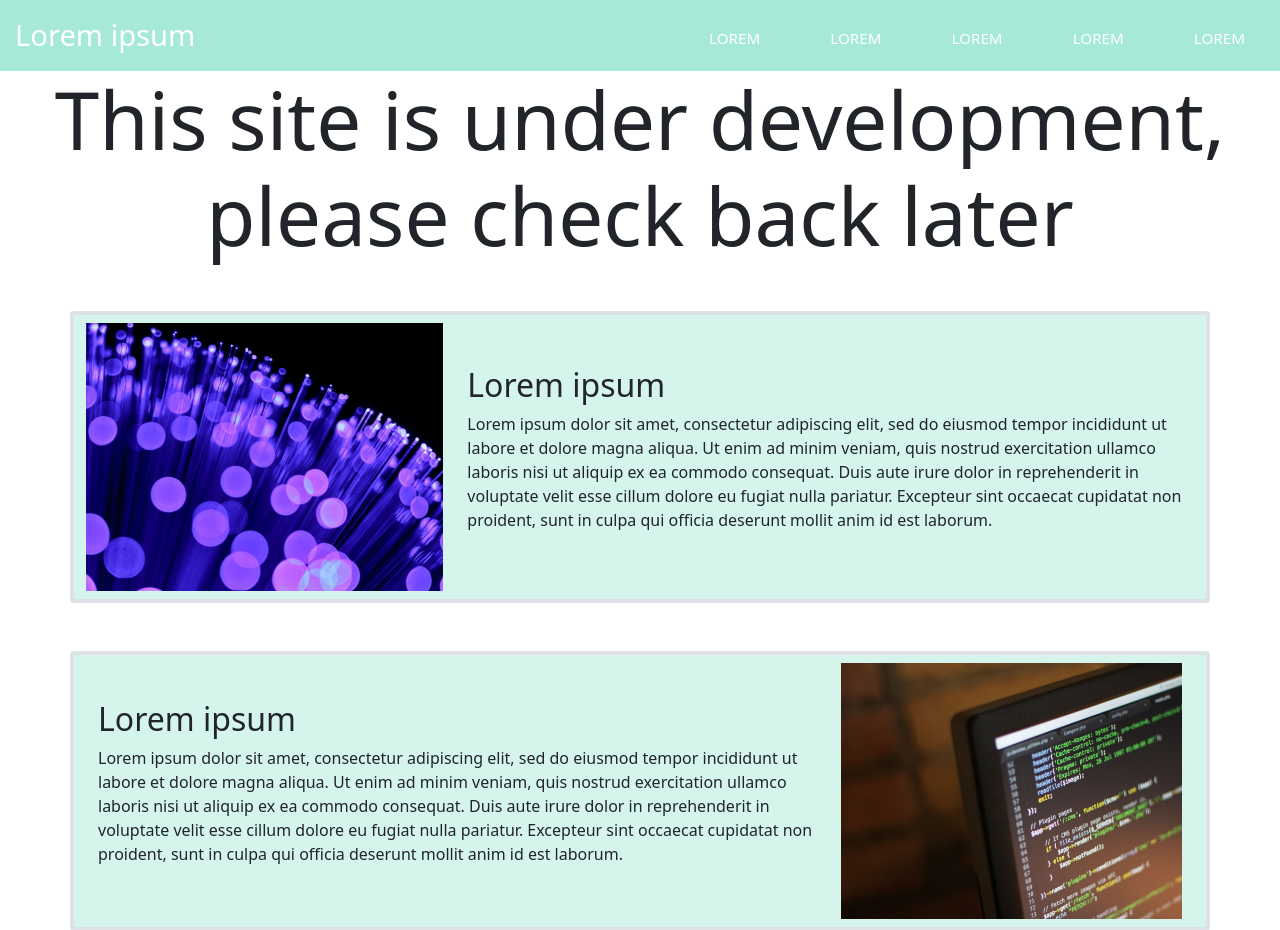
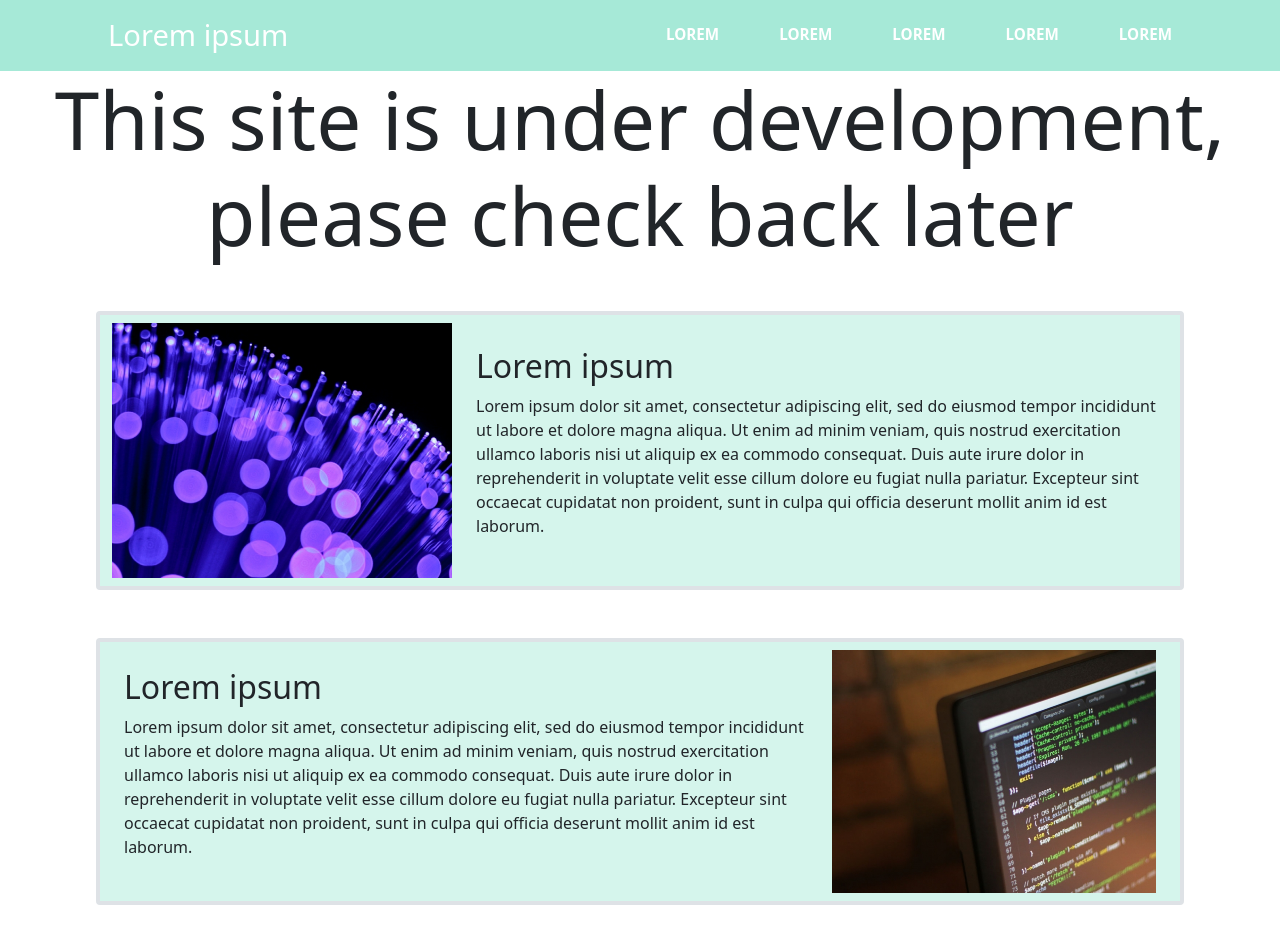
Before and after one commit to fionamellink/fionamellink.github.io, a plain HTML site: page index.html in a window 1280 px wide. Shown: the top 930 px of the page. Drawn offline with nearby package versions, Linux system fonts and the light colour scheme.

Commit message:
Fix the header on style 1 and progress style 2

```diff
--- a/CSS/style-2.css
+++ b/CSS/style-2.css
@@ -1,7 +1,28 @@
+/* =================================
+  Base styles
+==================================== */
+
+/* --- Element styles --- */
+
 body {
   background-color: black;
+  color: white;
 }
 
+/* --- Class selectors --- */
+
+.arrow {
+  display: block;
+  margin-left: auto;
+  margin-right: auto;
+  max-height: 90px;
+}
+
+/* =================================
+Navigation
+==================================== */
+
+/* --- Class selectors --- */
 
 .nav-link {
   margin: 0px 20px;
@@ -11,3 +32,24 @@ body {
   margin-right: 50px;
   font-weight: 500;
 }
+
+
+/* =================================
+Content
+==================================== */
+
+/* --- Class selectors --- */
+
+.main-img {
+  border: yellow 3px solid;
+  border-radius: 500px;
+  max-width: 300px;
+  display: block;
+  margin-left: auto;
+  margin-right: auto;
+}
+
+.footer {
+  background-color: yellow;
+  color: black;
+}
--- a/CSS/style.css
+++ b/CSS/style.css
@@ -13,6 +13,48 @@ ul {
 a {
 	text-decoration: none;
 }
+
+/* =================================
+Navigation
+==================================== */
+
+.name {
+	font-size: 1.35em;
+	margin: 0;
+  color: white;
+}
+.main-nav {
+	margin-top: 5px;
+}
+.name a,
+.main-nav a {
+	text-align: center;
+	display: block;
+}
+.main-nav a,
+.footer a,
+.footer p {
+	font-size: .95em;
+	color: white;
+	text-transform: uppercase;
+  font-weight: bold;
+}
+.main-nav a:hover {
+	color: #093a58;
+}
+
+/* ---- Layout Containers ---- */
+
+.main-header {
+	padding-top: .5em;
+	padding-bottom: .5em;
+  background-color: #a6e9d7;
+}
+
+
+/* =================================
+Content
+==================================== */
 
 /* --- Descendent selectors --- */
 .content-container img {
@@ -37,44 +79,6 @@ a {
   background-color: #d5f5ec;
 }
 
-/* ---- Navigation ---- */
-
-.name {
-	font-size: 1.35em;
-	margin: 0;
-  color: white;
-}
-.main-nav {
-	margin-top: 5px;
-}
-.name a,
-.main-nav a {
-	text-align: center;
-	display: block;
-	padding: 10px 15px;
-}
-.main-nav a {
-	font-size: .95em;
-	color: white;
-	text-transform: uppercase;
-}
-.main-nav a:hover {
-	color: #093a58;
-}
-
-.main-nav li {
-  padding: 0px 20px;
-}
-
-/* ---- Layout Containers ---- */
-
-.main-header {
-	padding-top: .5em;
-	padding-bottom: .5em;
-  background-color: #a6e9d7;
-}
-
-/* ---- Page Elements ---- */
 
 
 /* =================================
@@ -83,15 +87,24 @@ a {
 
 @media (min-width: 769px) {
 
-  .main-header,
-  .main-nav {
-    display: flex;
-  }
+.container {
+  width: 85%;
+  max-width: 1150px;
+  margin: 0 auto;
+}
 
-  .main-header {
-   flex-direction: column;
-   align-items: center;
-  }
+.main-nav {
+  float: right;
+}
+
+.name a,
+.main-nav li {
+  float: left;
+  padding: 10px 0px;
+}
+
+.main-nav li {
+  margin-left: 12px;
 }
 
 @media (min-width: 1025px) {
@@ -100,4 +113,15 @@ a {
     flex-direction: row;
     justify-content: space-between;
   }
+
+  .main-nav li {
+    padding-left: 48px;
+  }
+
+  .clearfix::after {
+  content: "";
+  display: table;
+  clear: both;
 }
+
+}
--- a/index.html
+++ b/index.html
@@ -9,14 +9,16 @@
   <body>
     <!-- Nav bar -->
     <header class="main-header">
-      <h1 class="name"><a class="name" href="#">Lorem ipsum</a></h1>
+      <div class="container clearfix">
+        <h1 class="name"><a class="name" href="#home">Lorem ipsum</a></h1>
         <ul class="main-nav">
-        <li><a href="#home">Lorem</a></li>
           <li><a href="#about">Lorem</a></li>
           <li><a href="#projects">Lorem</a></li>
           <li><a href="#reading-room">Lorem</a></li>
+          <li><a href="#contact">Lorem</a></li>
           <li><a href="style-2.html">Lorem</a></li>
         </ul>
+      </div>
     </header>
     <!-- /Nav bar -->
 
@@ -65,7 +67,16 @@
 
     <!--Footer-->
     <div class="row footer my-0 mx-0 py-3 text-center">
+      <div class="row pt-3">
+        <div class="col-6" id="contact">
+          <address>
+            <a href="mailto:email@email.com">Get in touch</a>
+          </address>
+        </div>
+        <div class="col-6">
           <p>&copy; Fiona Mellink</p>
+        </div>
+      </div>
     </div>
     <!--/Footer-->
 <!-- Bootstrap Bundles with Popper -->
```
Also changed, not shown: style-2.html (+14 -1 lines), Images/Lightning_arrow_yellow.png (added), Images/Placeholder_image_1_round.png (added), Images/Placeholder_image_2_round.png (added), Images/Placeholder_image_3_round.png (added). Lines whose indentation alone changed are shown as unchanged.
